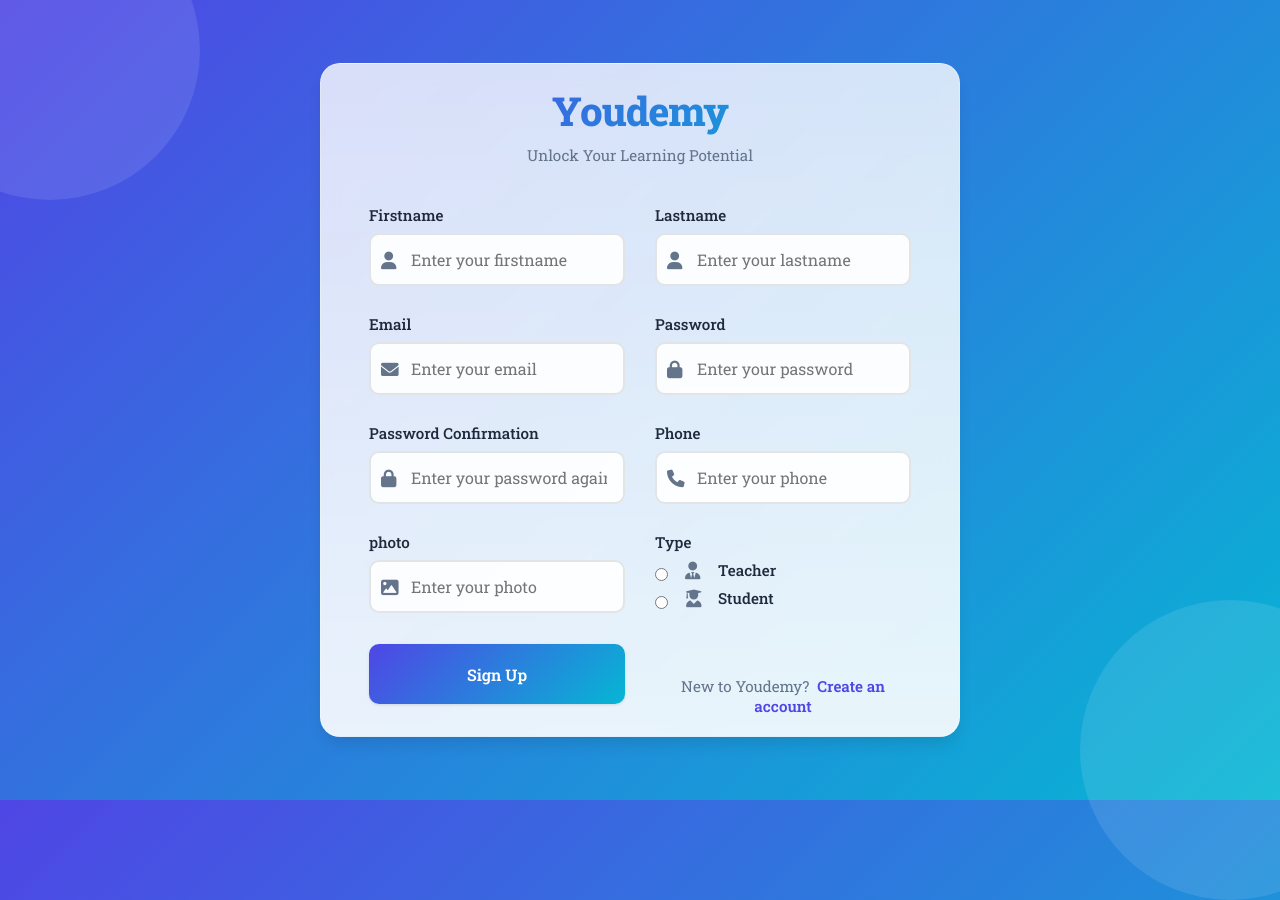
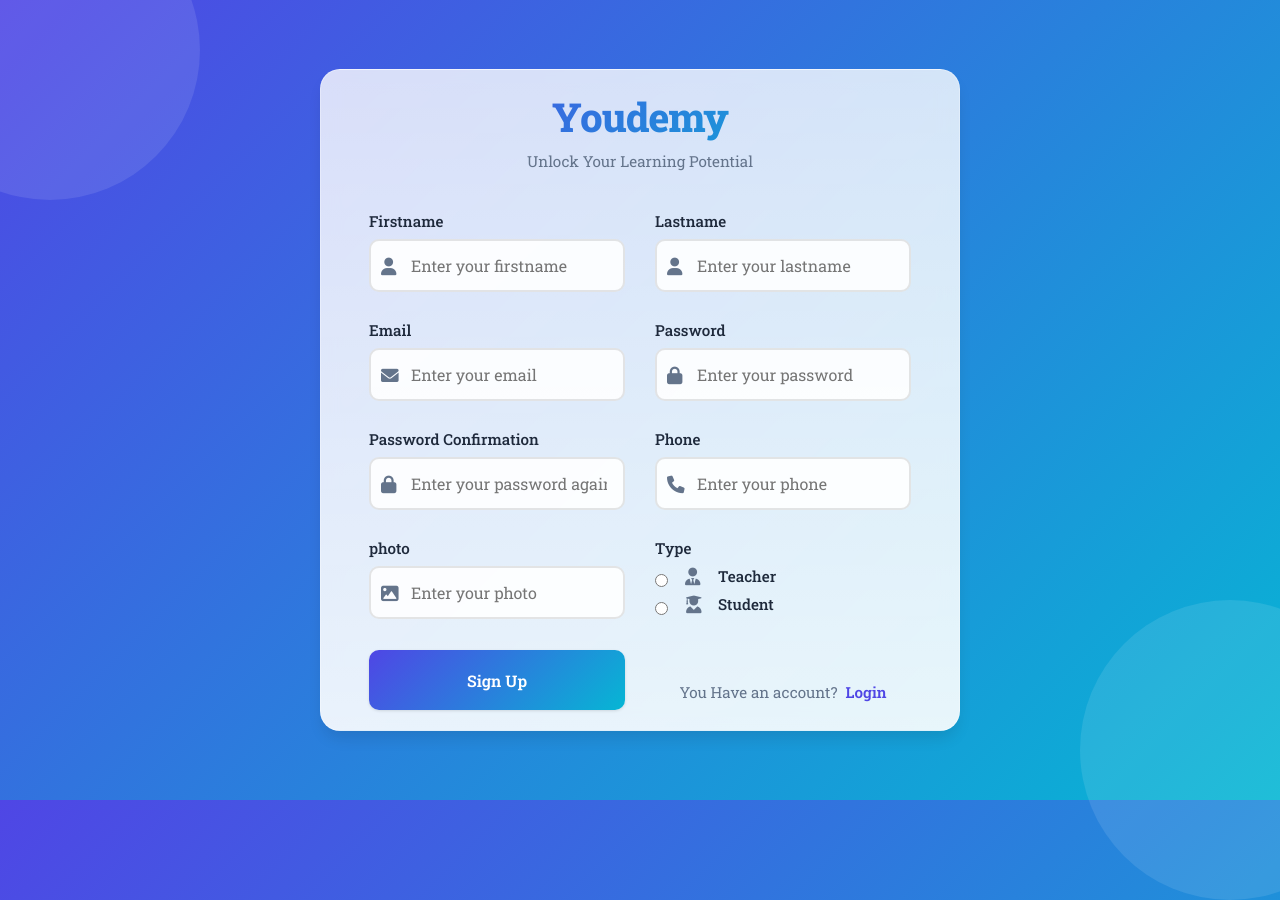
Before and after one commit to ayoubbr/Youdemy, a PHP site: page /views/signup.php in a window 1280 px wide; the page is wider, and only the part inside the window is pictured. Run offline with PHP 8.4, Linux system fonts and the light colour scheme.

Commit message:
modify login and signup pages

```diff
--- a/views/login.php
+++ b/views/login.php
@@ -322,7 +322,7 @@
             </button>
 
             <div class="signup-link">
-                New to Youdemy?<a href="#">Create an account</a>
+                New to Youdemy?<a href="/signup">Create an account</a>
             </div>
         </form>
     </div>
--- a/views/signup.php
+++ b/views/signup.php
@@ -428,7 +428,7 @@
             </button>
 
             <div class="signup-link">
-                New to Youdemy?<a href="#">Create an account</a>
+                You Have an account?<a href="/login">Login</a>
             </div>
         </form>
     </div>
```
